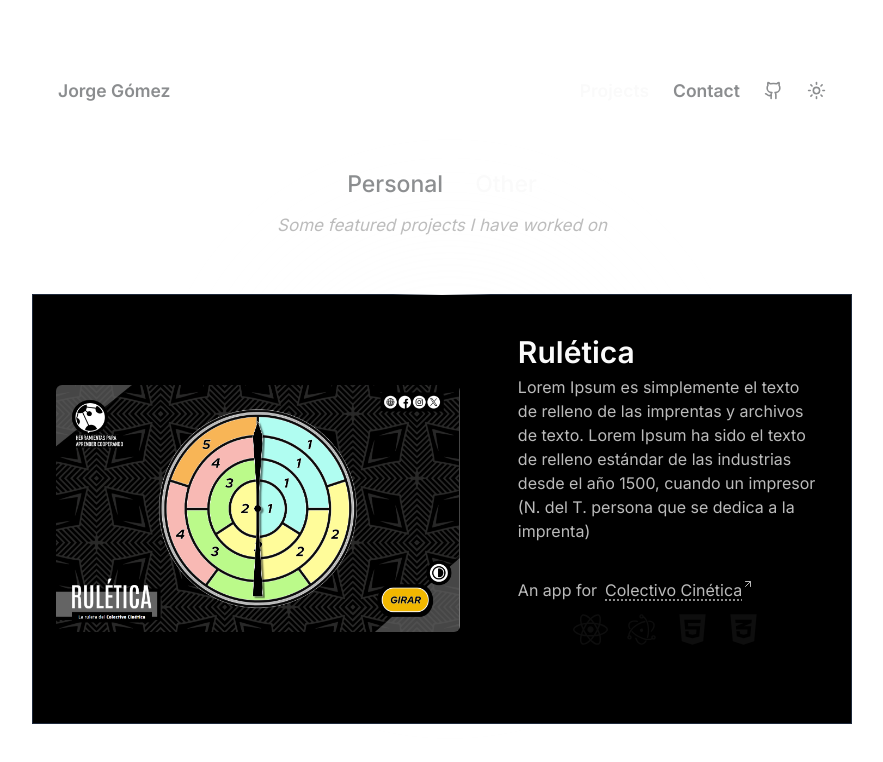
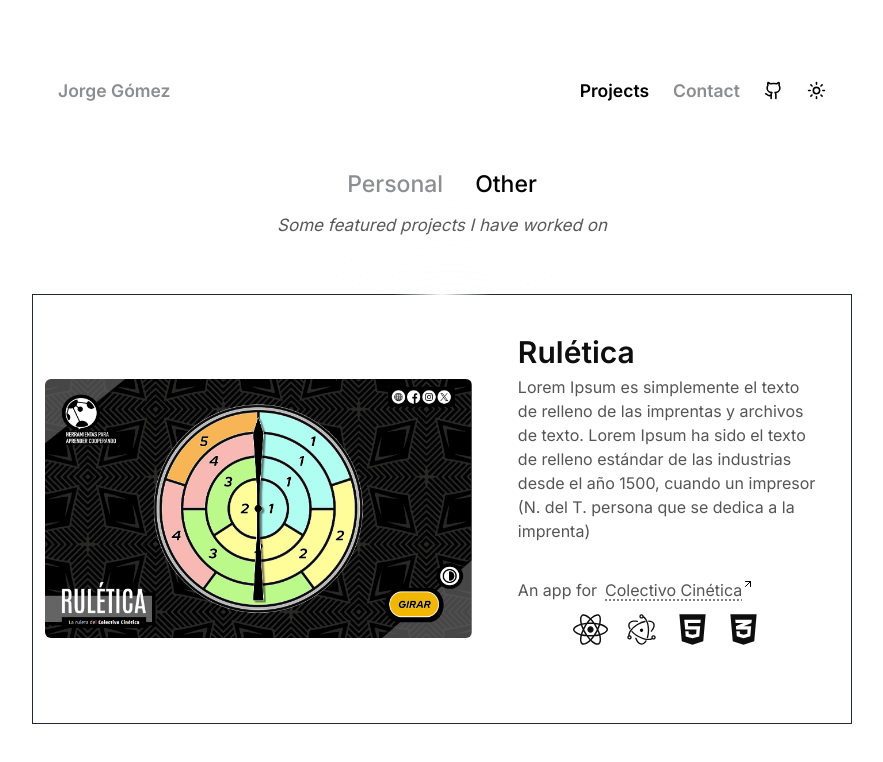
Before and after one commit to h3y-retr0/personal-web, a React (Vite) app: page /projects/other in a window 1280 px wide. Both pictures are taken after a click on the element 1014 px from the left and 90 px from the top of the page. Shown: the top 762 px of the page, without its empty margins (198-1081 px from the left). Built offline with nearby package versions, Linux system fonts and the light colour scheme.

Commit message:
Fix light theme

```diff
--- a/src/components/Contact.tsx
+++ b/src/components/Contact.tsx
@@ -1,6 +1,10 @@
 import { ArrowUpRight } from 'lucide-react'
+import { useContext } from 'react'
+import { ThemeContext } from '../context/ThemeContext'
 
 export const Contact: React.FC = () => {
+  const { darkTheme } = useContext(ThemeContext)
+
   return (
     <>
       <div className='flex flex-col items-center justify-center border-b border-t border-[#1e293b] pt-1  '>
@@ -27,7 +31,11 @@ export const Contact: React.FC = () => {
         </div>
         <ArrowUpRight size={25} className='mb-6' />
       </div>
-      <p className='flex justify-center text-Text-Custom mt-2'>
+      <p
+        className={`text-center mt-2 ${
+          darkTheme ? 'text-Text-Custom' : 'text-Text-Custom-Light'
+        }`}
+      >
         Don't be afraid to contact me on any regards !
       </p>
     </>
--- a/src/components/FeatProjects.tsx
+++ b/src/components/FeatProjects.tsx
@@ -3,12 +3,19 @@ import { CardFeatProject } from './common/CardFeatProject'
 import { motion } from 'framer-motion'
 import { IconContext } from 'react-icons'
 import { IoLogoElectron } from 'react-icons/io5'
+import { useContext } from 'react'
+import { ThemeContext } from '../context/ThemeContext'
 
 export const FeatProjects: React.FC = () => {
+  const { darkTheme } = useContext(ThemeContext)
   return (
     <>
       <div className='flex justify-center pt-[15px]'>
-        <span className='italic text-[17px] text-Text-Custom'>
+        <span
+          className={`italic text-[17px] ${
+            darkTheme ? 'text-Text-Custom' : 'text-Text-Custom-Light'
+          }`}
+        >
           Some featured projects I have worked on
         </span>
       </div>
@@ -28,7 +35,7 @@ export const FeatProjects: React.FC = () => {
           companyLink='http://colectivocinetica.es'
         >
           <IconContext.Provider value={{ size: '35px' }}>
-            <FaReact title='React' />
+            <FaReact title='ReactJS' />
             <IoLogoElectron title='ElectronJS' />
             <FaHtml5 title='Html' />
             <FaCss3Alt title='Css' />
--- a/src/components/Nav.tsx
+++ b/src/components/Nav.tsx
@@ -8,19 +8,29 @@ import { useContext } from 'react'
 export const Nav: React.FC = () => {
   const [location] = useLocation()
   const { darkTheme } = useContext(ThemeContext)
+
   return (
     <div className='hidden w-full max-h-[100px] h-[100px] xl:flex items-center justify-between text-[17.5px] font-semibold text-Primary leading-[normal]'>
-      <Link href='/' className='hover:text-White-Custom ease-in duration-300'>
+      <Link
+        href='/'
+        className={`ease-in duration-300 ${
+          darkTheme ? 'hover:text-White-Custom' : 'hover:text-[black]'
+        }`}
+      >
         Jorge Gómez
       </Link>
 
       <div className='flex items-center gap-x-6'>
         <Link
           href='/projects/personal'
-          className={`hover:text-White-Custom ease-in duration-300 ${
-            (location === '/projects/personal' ||
-              location === '/projects/other') &&
-            'text-White-Custom'
+          className={`ease-in duration-300 hover:${
+            darkTheme ? 'text-White-Custom' : 'text-[black]'
+          } ${
+            location === '/projects/personal' || location === '/projects/other'
+              ? darkTheme
+                ? 'text-White-Custom'
+                : 'text-[black]'
+              : ''
           }`}
         >
           Projects
@@ -28,8 +38,14 @@ export const Nav: React.FC = () => {
 
         <Link
           href='/contact'
-          className={`hover:text-White-Custom ease-in duration-300  ${
-            location === '/contact' && 'text-White-Custom'
+          className={`ease-in duration-300 hover:${
+            darkTheme ? 'text-White-Custom' : 'text-[black]'
+          } ${
+            location === '/contact'
+              ? darkTheme
+                ? 'text-White-Custom'
+                : 'text-[black]'
+              : ''
           }`}
         >
           Contact
@@ -38,10 +54,12 @@ export const Nav: React.FC = () => {
         <IconLink
           href='https://github.com/h3y-retr0'
           title='github'
-          icon={<Github size={19} color='#8B8D8F' />}
+          icon={
+            <Github size={19} color={`${darkTheme ? '#8B8D8F' : '#000000'}`} />
+          }
         />
 
-        <ThemeSwitcher />
+        <ThemeSwitcher color={`${darkTheme ? '#8B8D8F' : '#000000'}`} />
       </div>
     </div>
   )
--- a/src/components/NavMobile.tsx
+++ b/src/components/NavMobile.tsx
@@ -1,10 +1,13 @@
 import { Github, Menu, X } from 'lucide-react'
-import { useState } from 'react'
+import { useState, useContext } from 'react'
 import { Link } from 'wouter'
 import { IconLink } from './common/IconLink'
+import { ThemeContext } from '../context/ThemeContext'
+import { ThemeSwitcher } from './ThemeSwitcher'
 
 export const NavMobile: React.FC = () => {
   const [opened, setOpened] = useState<Boolean>(false)
+  const { darkTheme } = useContext(ThemeContext)
 
   const toggleMenu = () => {
     setOpened(op => !op)
@@ -12,7 +15,12 @@ export const NavMobile: React.FC = () => {
   return (
     <div className='relative justify-between min-h-[100px] h-[100px] flex xl:hidden items-center text-[16px] font-semibold text-Primary'>
       <div className='w-full flex items-center justify-between px-4'>
-        <Link href='/' className='hover:text-White-Custom ease-in duration-300'>
+        <Link
+          href='/'
+          className={`hover:${
+            darkTheme ? 'text-White-Custom' : 'text-[#000000]'
+          } ease-in duration-300`}
+        >
           Jorge Gómez
         </Link>
         {opened ? (
@@ -28,13 +36,25 @@ export const NavMobile: React.FC = () => {
         )}
       </div>
       {opened && (
-        <div className='absolute z-10 top-20 max-w-screen w-full h-screen overflow-hidden bg-Background text-[#FFFFFF] text-3xl'>
-          <div className='flex flex-col text[18px] gap-y-1 text-Primary'>
+        <div
+          className={`absolute z-10 top-20 max-w-screen w-full h-screen overflow-hidden ${
+            darkTheme
+              ? 'bg-Background text-[#FFFFFF]'
+              : 'bg-[#FFFFFF] text-[#0000000]'
+          } text-3xl`}
+        >
+          <div
+            className={`flex flex-col text[18px] gap-y-1 ${
+              darkTheme ? 'text-Primary' : 'text-[#000000]'
+            }`}
+          >
             <div className='w-full p-0 m-0 list-none flex flex-col gap-1'>
               <Link
                 href='/projects/personal'
                 onClick={toggleMenu}
-                className='text-[16px] py-1 font-500 border-b border-[#1F2937] text-White-Custom border-1 mx-4'
+                className={`text-[16px] py-1 font-500 border-b border-[#1F2937] ${
+                  darkTheme ? 'text-White-Custom' : 'text-Text-Custom-Light'
+                } border-1 mx-4`}
               >
                 Projects
               </Link>
@@ -42,7 +62,9 @@ export const NavMobile: React.FC = () => {
               <Link
                 href='/contact'
                 onClick={toggleMenu}
-                className='text-[16px] py-1 font-500 border-b border-[#1F2937] text-White-Custom border-1 mx-4'
+                className={`text-[16px] py-1 font-500 border-b border-[#1F2937] ${
+                  darkTheme ? 'text-White-Custom' : 'text-Text-Custom-Light'
+                } border-1 mx-4`}
               >
                 Contact
               </Link>
@@ -52,8 +74,14 @@ export const NavMobile: React.FC = () => {
             <IconLink
               href='https://github.com/h3y-retr0'
               title='github'
-              icon={<Github size={19} color='#8B8D8F' />}
+              icon={
+                <Github
+                  size={19}
+                  color={`${darkTheme ? '#8B8D8F' : '#000000'}`}
+                />
+              }
             />
+            <ThemeSwitcher color={`${darkTheme ? '#8B8D8F' : '#000000'}`} />
           </div>
         </div>
       )}
--- a/src/components/Projects.tsx
+++ b/src/components/Projects.tsx
@@ -1,6 +1,7 @@
-import { useEffect, useState } from 'react'
+import { useContext, useEffect, useState } from 'react'
 import { Card } from './common/Card'
 import { motion } from 'framer-motion'
+import { ThemeContext } from '../context/ThemeContext'
 const BASE_URL = 'https://api.github.com/users/h3y-retr0/repos'
 
 interface gitHubData {
@@ -12,6 +13,7 @@ interface gitHubData {
 
 export const Projects: React.FC = () => {
   const [data, setData] = useState<gitHubData[]>([])
+  const { darkTheme } = useContext(ThemeContext)
 
   const fetchGitData = async () => {
     try {
@@ -31,7 +33,11 @@ export const Projects: React.FC = () => {
   return (
     <>
       <div className='flex justify-center pt-[15px]'>
-        <span className='italic text-[17px] text-Text-Custom'>
+        <span
+          className={`italic text-[17px] ${
+            darkTheme ? 'text-Text-Custom' : 'text-Text-Custom-Light'
+          }`}
+        >
           A collection of my personal projects
         </span>
       </div>
--- a/src/components/ProjectsNav.tsx
+++ b/src/components/ProjectsNav.tsx
@@ -1,9 +1,12 @@
 import { Link, useLocation } from 'wouter'
+import { useContext } from 'react'
+import { ThemeContext } from '../context/ThemeContext'
 
 export const ProjectsNav: React.FC = () => {
   const [location] = useLocation()
+  const { darkTheme } = useContext(ThemeContext)
+
   // const [underlineStyle, setUnderlineStyle] = useState<React.CSSProperties>({})
-
   // useEffect(() => {
   //   const updateUnderline = () => {
   //     let selectedLink = document.querySelector<HTMLElement>('.nav-link.active')
@@ -25,19 +28,25 @@ export const ProjectsNav: React.FC = () => {
   // }, [location])
 
   return (
-    <div className='relative w-full flex justify-center text-[23px] font-medium text-Primary leading-[normal] gap-x-8'>
+    <div className='relative w-full flex justify-center text-[23px] font-medium text-Primary leading-[normal] gap-x-8 ease-in duration-300'>
       <Link
         href='/projects/personal'
-        className={`nav-link hover:text-White-Custom ease-in duration-300  ${
-          location === '/projects/personal' && 'active text-White-Custom'
+        className={`nav-link hover:${
+          darkTheme ? 'text-White-Custom' : 'text-[black]'
+        } ease-in duration-300  ${
+          location === '/projects/personal' &&
+          `active ${darkTheme ? 'text-White-Custom' : 'text-[black]'}`
         }`}
       >
         Personal
       </Link>
       <Link
         href='/projects/other'
-        className={`nav-link hover:text-White-Custom ease-in duration-300  ${
-          location === '/projects/other' && 'active text-White-Custom'
+        className={`nav-link hover:${
+          darkTheme ? 'text-White-Custom' : 'text-[black]'
+        } ease-in duration-300  ${
+          location === '/projects/other' &&
+          `active ${darkTheme ? 'text-White-Custom' : 'text-[black]'}`
         }`}
       >
         Other
--- a/src/components/ThemeSwitcher.tsx
+++ b/src/components/ThemeSwitcher.tsx
@@ -1,15 +1,20 @@
 import { useContext } from 'react'
 import { ThemeContext } from '../context/ThemeContext'
 import { Moon, Sun } from 'lucide-react'
-export const ThemeSwitcher: React.FC = () => {
+
+interface ThemeSwitcherProps {
+  color: string
+}
+
+export const ThemeSwitcher: React.FC<ThemeSwitcherProps> = ({ color }) => {
   const { darkTheme, toggleTheme } = useContext(ThemeContext)
 
   return (
     <div onClick={toggleTheme}>
       {darkTheme ? (
-        <Moon size={19} color='#8B8D8F' className='cursor-pointer' />
+        <Moon size={19} color={color} className='cursor-pointer' />
       ) : (
-        <Sun size={19} color='#8B8D8F' className='cursor-pointer' />
+        <Sun size={19} color={color} className='cursor-pointer' />
       )}
     </div>
   )
--- a/src/components/common/Card.tsx
+++ b/src/components/common/Card.tsx
@@ -1,5 +1,7 @@
 import { motion } from 'framer-motion'
 import { ArrowUpRight } from 'lucide-react'
+import { useContext } from 'react'
+import { ThemeContext } from '../../context/ThemeContext'
 
 interface cardProps {
   name: string
@@ -8,6 +10,8 @@ interface cardProps {
 }
 
 export const Card: React.FC<cardProps> = ({ name, description, url }) => {
+  const { darkTheme } = useContext(ThemeContext)
+
   const itemForMotion = {
     hidden: { y: 20, opacity: 0 },
     visible: {
@@ -21,7 +25,10 @@ export const Card: React.FC<cardProps> = ({ name, description, url }) => {
         <div className='left-0 h-[1px] animate-border-width rounded-full bg-gradient-to-r from-[rgba(17,17,17,0)] via-[#FFFFFF] to-[rgba(17,17,17,0)] transition-all duration-1000'></div>
       </div>
 
-      <div className='flex flex-col h-full items-start px-8 pb-4 justify-center  border border-solid border-[#1e293b] bg-[#000000]'>
+      <div
+        className={`flex flex-col h-full items-start px-8 pb-4 justify-center  border border-solid border-[#1e293b]
+          ${darkTheme ? 'bg-[#000000]' : 'bg-[#FFFFFF]'}`}
+      >
         <a
           href={url}
           className='flex items-center justify-between w-full underline-transparent'
@@ -29,11 +36,24 @@ export const Card: React.FC<cardProps> = ({ name, description, url }) => {
           rel='noopener'
         >
           <span className='flex gap-x-1'>
-            <span className='text-md text-White-Custom'>{name}</span>
-            <ArrowUpRight color='#BBBBBB' size={12} />
+            <span
+              className={`text-md ${
+                darkTheme ? 'text-White-Custom' : 'text-Text-Custom-Light'
+              }`}
+            >
+              {name}
+            </span>
+            <ArrowUpRight
+              color={`${darkTheme ? '#BBBBBB' : '#000000'}`}
+              size={12}
+            />
           </span>
         </a>
-        <span className='text-[13px] text-Text-Custom pt-[15px]'>
+        <span
+          className={`text-[13px] ${
+            darkTheme ? 'text-Text-Custom' : 'text-Text-Custom-Light'
+          } pt-[15px]`}
+        >
           {description}
         </span>
       </div>
--- a/src/components/common/CardFeatProject.tsx
+++ b/src/components/common/CardFeatProject.tsx
@@ -1,6 +1,7 @@
 import { motion } from 'framer-motion'
 import { ArrowUpRight } from 'lucide-react'
-import { ReactNode } from 'react'
+import { ReactNode, useContext } from 'react'
+import { ThemeContext } from '../../context/ThemeContext'
 
 interface cardFeatProjectProps {
   name: string
@@ -26,6 +27,8 @@ export const CardFeatProject: React.FC<cardFeatProjectProps> = ({
       opacity: 1,
     },
   }
+  const { darkTheme } = useContext(ThemeContext)
+
   return (
     <motion.div
       variants={itemForMotion}
@@ -35,34 +38,57 @@ export const CardFeatProject: React.FC<cardFeatProjectProps> = ({
         <div className='left-0 h-[1px] animate-border-width rounded-full bg-gradient-to-r from-[rgba(17,17,17,0)] via-[#FFFFFF] to-[rgba(17,17,17,0)] transition-all duration-1000'></div>
       </div>
 
-      <div className='flex flex-col lg:flex-row h-full border border-solid border-[#1e293b] bg-[#000000]'>
+      <div
+        className={`flex flex-col lg:flex-row h-full border border-solid border-[#1e293b] ${
+          darkTheme ? 'bg-[#000000]' : 'bg-[#FFFFFF]'
+        }`}
+      >
         <div className='w-[100%] lg:w-[55%] h-full flex justify-center items-center'>
-          <img src={imgSrc} className='w-[90%] rounded-md' />
+          <img src={imgSrc} className='w-[95%] rounded-md' />
         </div>
         <div className='w-[100%] lg:w-[45%] h-full'>
           <div className='p-[35px]'>
             <span className='flex justify-center lg:justify-normal gap-x-1'>
-              <span className='text-[30px] font-semibold text-White-Custom'>
+              <span
+                className={`text-[30px] font-semibold ${
+                  darkTheme ? 'text-White-Custom' : 'text-[#0000000]'
+                }`}
+              >
                 {name}
               </span>
             </span>
 
-            <span className='text-[16px] text-Text-Custom pt-[30px]'>
+            <span
+              className={`text-[16px] ${
+                darkTheme ? 'text-Text-Custom' : 'text-Text-Custom-Light'
+              } pt-[30px]`}
+            >
               {description}
             </span>
           </div>
           {company ? (
-            <div className='pl-[35px] text-Text-Custom'>
+            <div
+              className={`pl-[35px] ${
+                darkTheme ? 'text-Text-Custom' : 'text-Text-Custom-Light'
+              }`}
+            >
               <span className='flex gap-x-2'>
                 An app for{' '}
                 <a
                   href={companyLink}
                   target='_blank'
                   rel='noopener'
-                  className='flex underline decoration-dotted underline-offset-4 hover:text-White-Custom'
+                  className={`flex underline decoration-dotted underline-offset-4 ${
+                    darkTheme
+                      ? 'hover:text-White-Custom'
+                      : 'hover:text-[#000000]'
+                  }`}
                 >
                   {company}
-                  <ArrowUpRight color='#BBBBBB' size={12} />
+                  <ArrowUpRight
+                    color={`${darkTheme ? '#BBBBBB' : '#000000'}`}
+                    size={12}
+                  />
                 </a>
               </span>
             </div>
```
